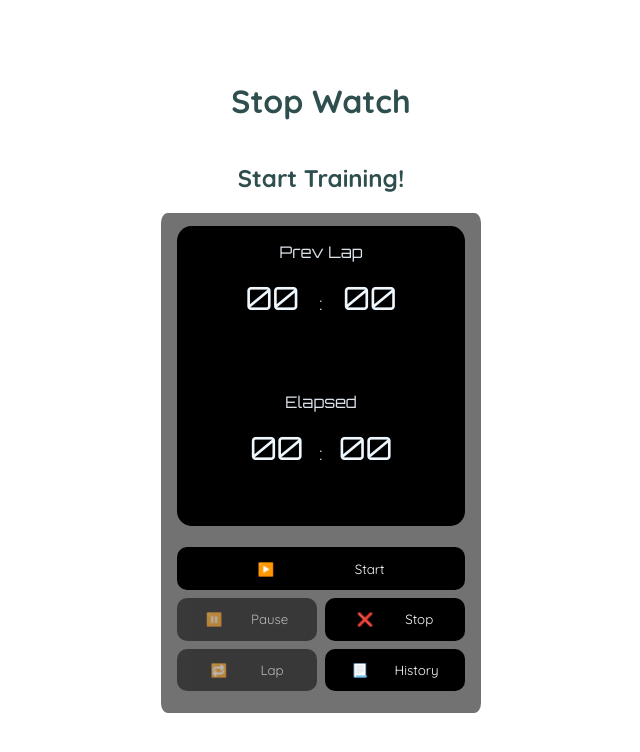
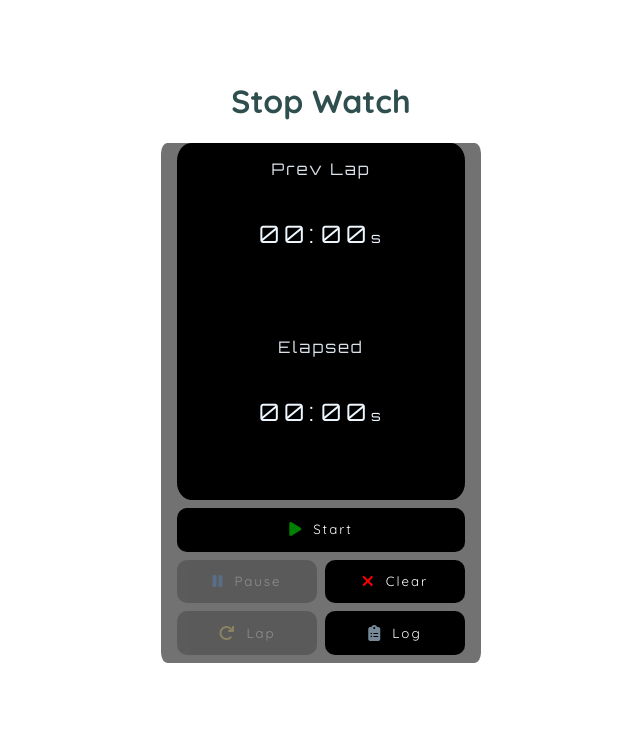
Before and after one commit to bibhashdash/stopwatch, a Vue app: page / in a window 1280 px wide. Shown: the top 752 px of the page, without its empty margins (319-959 px from the left). Built offline with nearby package versions, Linux system fonts and the light colour scheme.

Commit message:
styled up some more!

```diff
--- a/public/index.html
+++ b/public/index.html
@@ -12,6 +12,10 @@
       href="https://fonts.googleapis.com/css2?family=Montserrat:wght@300;600;900&family=Orbitron&family=Quicksand:wght@300;400;500;600;700&display=swap"
       rel="stylesheet"
     />
+    <script
+      src="https://kit.fontawesome.com/0564e4543e.js"
+      crossorigin="anonymous"
+    ></script>
   </head>
   <body>
     <noscript>
--- a/src/App.vue
+++ b/src/App.vue
@@ -1,6 +1,6 @@
 <template>
   <h1>Stop Watch</h1>
-  <h2>Start Training!</h2>
+
   <Watch />
 </template>
 
--- a/src/components/Elapsed.vue
+++ b/src/components/Elapsed.vue
@@ -2,13 +2,14 @@
   <div class="timer elapsed">
     <div class="timer-title"><p class="timer-title-text">Elapsed</p></div>
 
-    <p class="timer-text">
-      <span>{{ styleTimer(elapsedMins) }}</span
-      >:<span>{{ styleTimer(elapsedSecs) }}</span>
-    </p>
-    <p class="lapNumberDisplay" v-if="timerrunning === true">
+    <div class="timer-text">
+      <p>{{ styleTimer(elapsedMins) }}:</p>
+
+      <p class="secsDisplay">{{ styleTimer(elapsedSecs) }}</p>
+    </div>
+    <div class="lapNumberDisplay" v-if="timerrunning === true">
       Lap {{ lapCounter }} active
-    </p>
+    </div>
   </div>
 </template>
 
@@ -26,16 +27,27 @@ export default {
 </script>
 
 <style>
+.elapsed {
+  display: flex;
+  flex-direction: column;
+  justify-content: flex-start;
+}
 .lapNumberDisplay {
   color: rgb(233, 195, 27);
 }
-.timer-text p,
-.timer-text span {
-  font-size: 2rem;
+.timer-text {
   color: aliceblue;
+  display: flex;
+  flex-direction: row;
+  justify-content: center;
+  font-size: 1.5rem;
 }
-.timer-text span {
-  margin: 1rem;
-  width: 80px;
+.timer-text p {
+  width: 4rem;
+  letter-spacing: 5px;
+}
+.secsDisplay::after {
+  content: "s";
+  font-size: 14px;
 }
 </style>
--- a/src/components/Prevlap.vue
+++ b/src/components/Prevlap.vue
@@ -1,10 +1,10 @@
 <template>
   <div class="timer prev-lap">
     <div class="timer-title"><p class="timer-title-text">Prev Lap</p></div>
-    <p class="timer-text">
-      <span>{{ styleTimer(prevMins) }}</span> :
-      <span>{{ styleTimer(prevSecs) }}</span>
-    </p>
+    <div class="timer-text">
+      <p>{{ styleTimer(prevMins) }}:</p>
+      <p class="secsDisplay">{{ styleTimer(prevSecs) }}</p>
+    </div>
   </div>
 </template>
 
@@ -21,9 +21,4 @@ export default {
 };
 </script>
 
-<style>
-.timer-text span {
-  font-size: 2rem;
-  color: aliceblue;
-}
-</style>
+<style></style>
--- a/src/components/Watch.vue
+++ b/src/components/Watch.vue
@@ -15,7 +15,7 @@
         :disabled="timerrunning"
         @click="startTimer"
       >
-        <p>▶️</p>
+        <p><i class="fas fa-play"></i></p>
         <p>Start</p>
       </button>
       <button
@@ -23,7 +23,7 @@
         :disabled="!timerrunning"
         @click="pauseTimer"
       >
-        <p>⏸️</p>
+        <p><i class="fas fa-pause"></i></p>
         <p>Pause</p>
       </button>
       <button
@@ -31,15 +31,15 @@
         class="button stop-button"
         @click="stopTimer"
       >
-        <p>❌</p>
-        <p>Stop</p>
+        <p><i class="fas fa-times"></i></p>
+        <p>Clear</p>
       </button>
       <button
         @click="changeLap"
         class="button lap-button"
         :disabled="!timerrunning"
       >
-        <p>🔁</p>
+        <p><i class="fas fa-redo"></i></p>
         <p>Lap</p>
       </button>
       <button
@@ -47,8 +47,8 @@
         class="button laplist-button"
         :disabled="timerrunning"
       >
-        <p>📃</p>
-        <p>History</p>
+        <p><i class="fas fa-clipboard-list"></i></p>
+        <p>Log</p>
       </button>
     </div>
   </div>
@@ -102,8 +102,7 @@ export default {
 
       this.timer = setInterval(() => {
         if (this.elapsedSecs === 59) {
-          this.elapsedMins = 0;
-          elapsedSecs++;
+          this.elapsedMins++;
           this.elapsedSecs = 0;
         } else {
           this.elapsedSecs++;
@@ -161,7 +160,7 @@ body {
 }
 .watchcontainer {
   width: 320px;
-  height: 500px;
+  height: 520px;
   background-color: rgb(114, 114, 114);
   align-self: center;
   display: flex;
@@ -188,10 +187,30 @@ body {
   /* width: 100%; */
   display: flex;
   flex-direction: row;
-  justify-content: space-evenly;
+  justify-content: center;
   border-radius: 10px;
   border-style: none;
   font-family: "Quicksand", sans-serif;
+  letter-spacing: 2px;
+}
+.fas {
+  margin-right: 10px;
+  font-size: 1rem;
+}
+.fa-play {
+  color: green;
+}
+.fa-pause {
+  color: rgb(0, 93, 216);
+}
+.fa-times {
+  color: red;
+}
+.fa-redo {
+  color: rgb(233, 195, 27);
+}
+.fa-clipboard-list {
+  color: lightslategray;
 }
 .start-button {
   grid-column: 1 / 3;
@@ -203,22 +222,26 @@ body {
   color: #fff;
   /* font-size: 1rem; */
 }
+.button:hover {
+  background-color: rgba(0, 0, 0, 0.787);
+}
 .button:active {
   background-color: lemonchiffon;
 }
 .button:disabled {
-  opacity: 0.5;
+  opacity: 0.2;
   cursor: not-allowed;
 }
 .watch-face {
   width: 90%;
-  height: 60%;
+  height: 70%;
   display: grid;
   grid-template-rows: repeat(2, 1fr);
   border-radius: 5%;
   background-color: black;
   justify-items: center;
   font-family: "Orbitron", sans-serif;
+  letter-spacing: 2px;
 }
 .timer {
   /* border-radius: 5%; */
@@ -226,8 +249,9 @@ body {
 }
 
 .lapslist-backdrop {
-  background-color: rgba(0, 0, 0, 0.308);
-  width: 300px;
+  /* background-color: rgba(146, 96, 96, 0.308); */
+  width: 320px;
+
   align-self: center;
   display: flex;
   flex-direction: column;
@@ -238,11 +262,13 @@ body {
 .lapslist-container {
   height: auto;
   z-index: 45;
-  background-color: aliceblue;
-
-  color: black;
+  background-color: rgb(94, 178, 251);
+  border-radius: 10px;
+  color: #fff;
 }
 ul {
   list-style: none;
+  margin: 0;
+  padding: 0;
 }
 </style>
```
